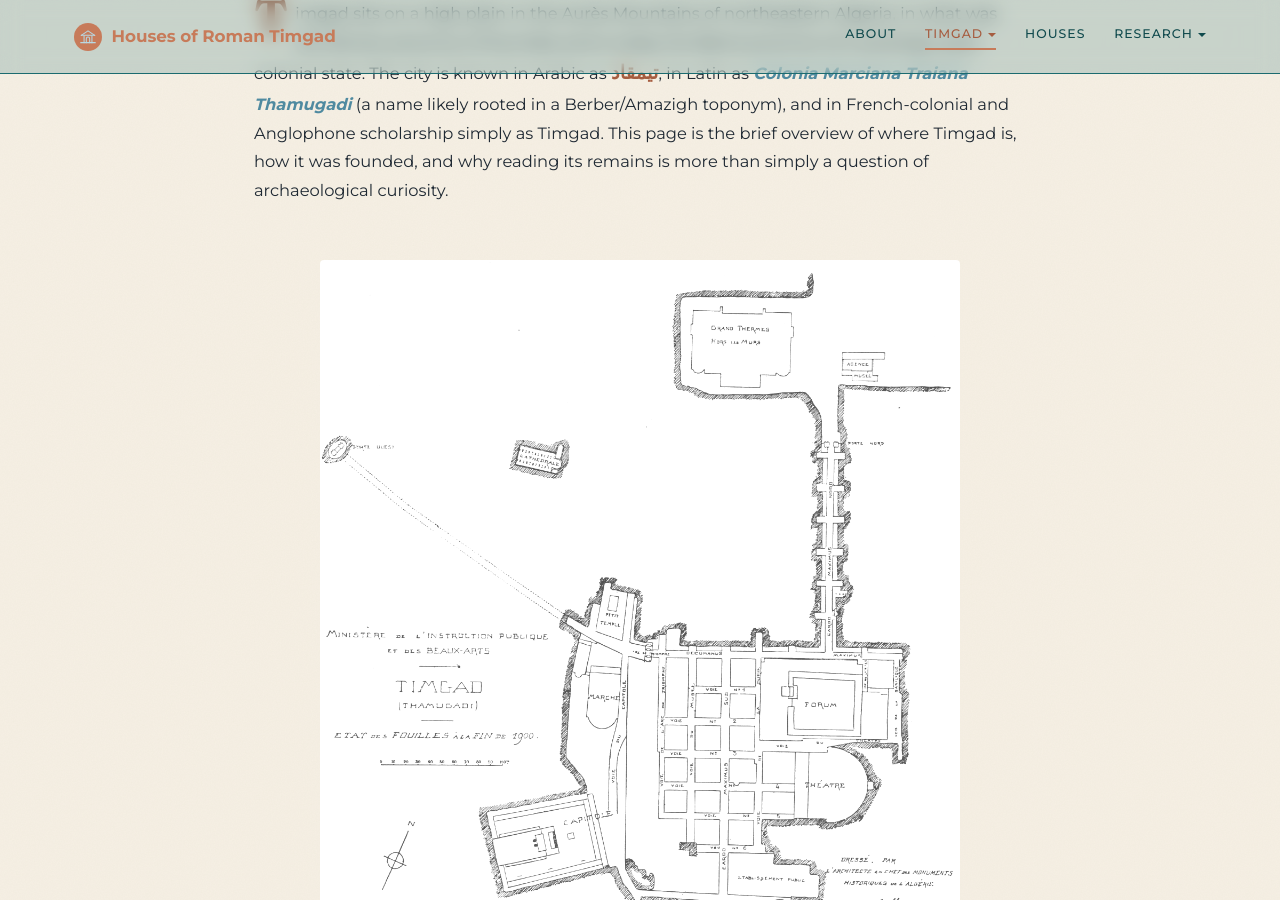
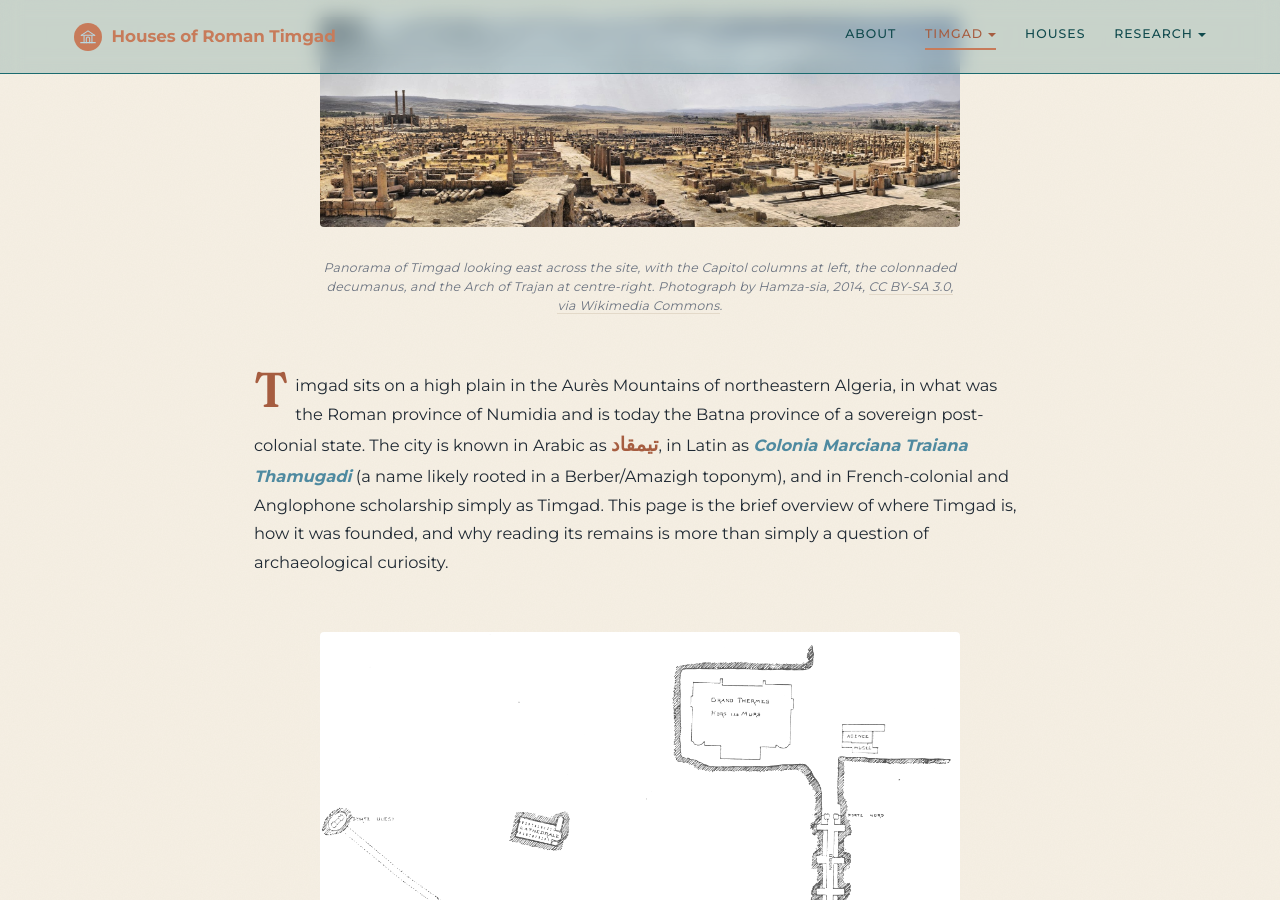
Before and after one commit to kimedher/timgadhouses, a Jekyll site: the page built from timgad.md, in a window 1280 px wide and 900 px high, scrolled down 341 px. Built offline with Jekyll 4.4.1, drawn with Linux system fonts in a browser that asks for light colours; some of the changed text lies outside the part shown.

Commit message:
Add Commons photos to Timgad page: panorama at top, Arch of Trajan inline

```diff
--- a/timgad.md
+++ b/timgad.md
@@ -5,6 +5,11 @@
 permalink: /timgad/
 last_updated: 2026-04-19
 ---
+
+<figure class="image-panel">
+  <img src="/assets/images/timgad-panorama.jpg" alt="A wide colour panorama of Timgad looking across the excavated city, with the columns of the Capitol rising at the far left, the colonnaded decumanus maximus running through the centre, the Arch of Trajan standing to the right, and the Aurès Mountains on the horizon.">
+  <figcaption>Panorama of Timgad looking east across the site, with the Capitol columns at left, the colonnaded decumanus, and the Arch of Trajan at centre-right. Photograph by Hamza-sia, 2014, <a href="https://commons.wikimedia.org/wiki/File:Timgad_Ruins_Panorama.jpg">CC BY-SA 3.0, via Wikimedia Commons</a>.</figcaption>
+</figure>
 
 Timgad sits on a high plain in the Aurès Mountains of northeastern Algeria, in what was the Roman province of Numidia and is today the Batna province of a sovereign post-colonial state. The city is known in Arabic as <span class="hl-arabic">**تيمقاد**</span>, in Latin as <span class="hl-blue">*Colonia Marciana Traiana Thamugadi*</span> (a name likely rooted in a Berber/Amazigh toponym), and in French-colonial and Anglophone scholarship simply as Timgad. This page is the brief overview of where Timgad is, how it was founded, and why reading its remains is more than simply a question of archaeological curiosity.
 
@@ -18,6 +23,11 @@
 Timgad was founded in 100 CE by the <span class="hl-coral">**emperor Trajan**</span> as a colony for military veterans of the Third Augustan Legion. The Romans had been planting such *coloniae* across the empire for centuries, especially at frontiers, as a way to settle retired soldiers, secure newly held territory through their continued loyalty, and project Roman urban life into provincial landscapes. Timgad sits squarely in that tradition: a planted city at the foot of the Aurès, part of Rome's hold on Numidia.
 
 Its full formal name, *Colonia Marciana Traiana Thamugadi*, is preserved on a foundation inscription discovered at the foot of one of the triumphal arches, which names Trajan as founder, the Third Augustan Legion as construction force, and Munatius Gallus as the provincial legate overseeing the project.
+
+<figure class="image-panel">
+  <img src="/assets/images/timgad-arc-de-trajan.jpg" alt="A colour photograph of the three-bay Arch of Trajan at Timgad seen from below, with the paved decumanus maximus and colonnaded ruins receding into the distance.">
+  <figcaption>The Arch of Trajan at the west end of the decumanus maximus, the monument under which the foundation inscription naming the colony was found. Photograph by Yves Jalabert, 2013, <a href="https://commons.wikimedia.org/wiki/File:Arc_de_Trajan_d%27en_bas.jpg">CC BY-SA 2.0, via Wikimedia Commons</a>.</figcaption>
+</figure>
 
 The city was laid out on a strict orthogonal grid, with two main streets meeting at right angles: the <span class="hl-blue">*cardo maximus*</span> running north to south toward Constantine, and the <span class="hl-blue">*decumanus maximus*</span> running east to west toward Lambèse. It has been used in textbooks ever since as an exemplar of Roman colonial urban planning.
 
```
